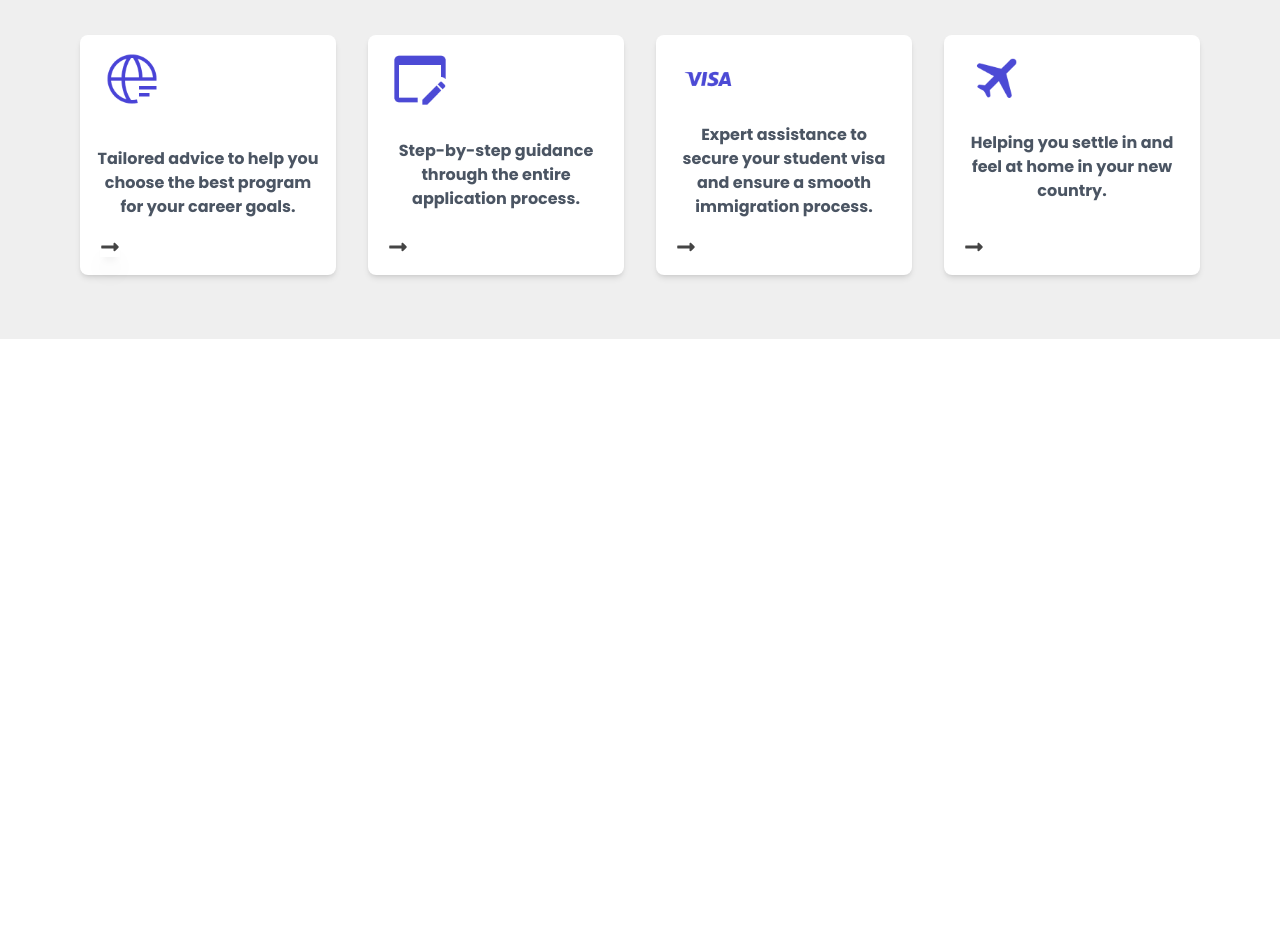
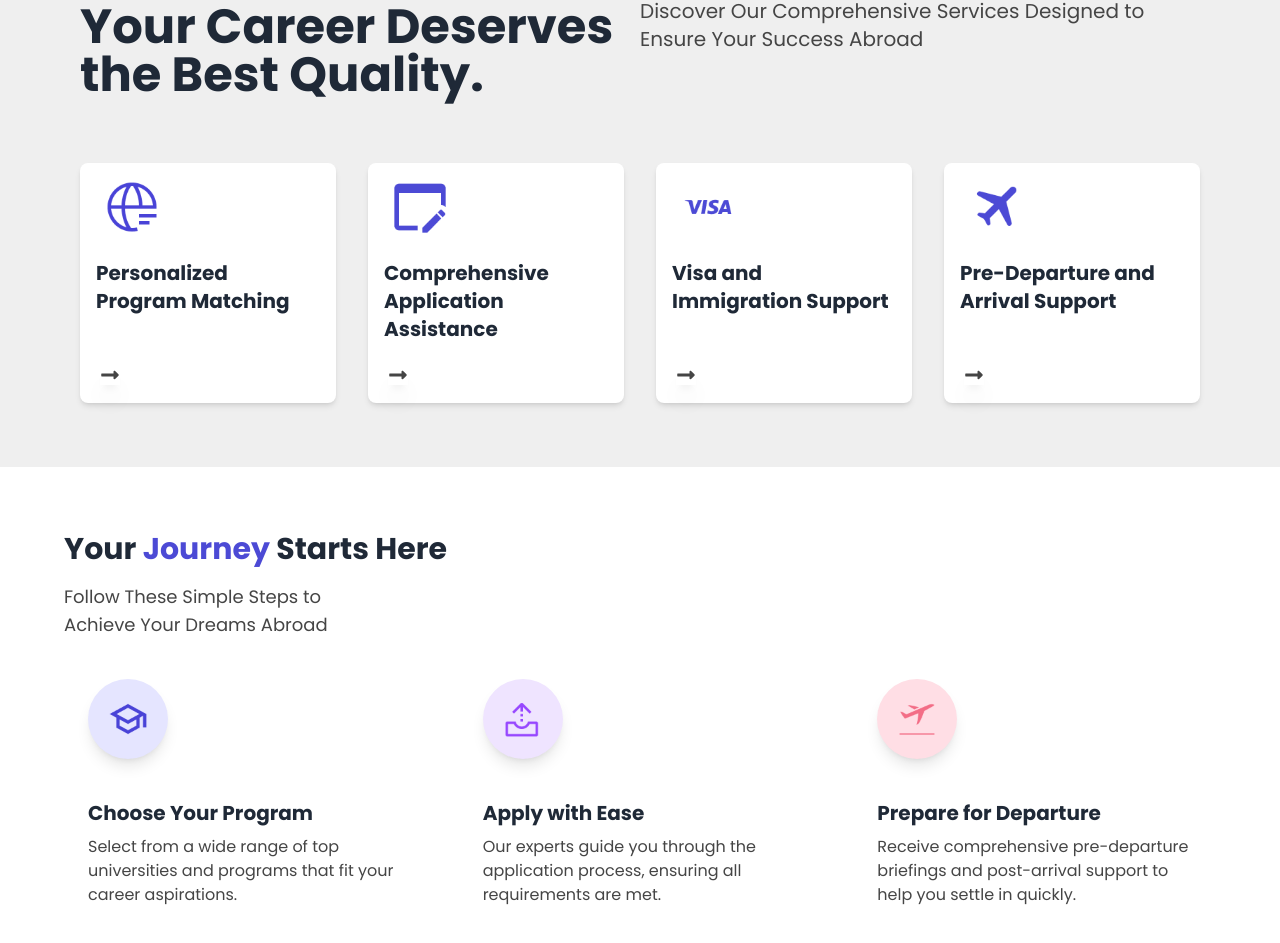
Before and after one commit to nikhilmahato21/study-abroad, a React (Vite) app: page / in a window 1280 px wide. Shown: the part 1777-2720 px from the top of the page. Before the commit the page ends 2116 px from the top, so only its background shows below. Built offline with nearby package versions, Linux system fonts and the light colour scheme.

Commit message:
process section

```diff
--- /dev/null
+++ b/src/components/Process.jsx
@@ -0,0 +1,59 @@
+import React from "react";
+import J1 from "../assets/journey-1.png";
+import J2 from "../assets/journey-2.png";
+import J3 from "../assets/journey-3.png";
+
+const process = [
+  {
+    title: "Choose Your Program",
+    description:
+      "Select from a wide range of top universities and programs that fit your career aspirations.",
+    icon: J1,
+    bg: "bg-circleSky",
+  },
+  {
+    title: "Apply with Ease",
+    description:
+      "Our experts guide you through the application process, ensuring all requirements are met.",
+    icon: J2,
+    bg: "bg-circlePurple",
+  },
+  {
+    title: "Prepare for Departure",
+    description:
+      "Receive comprehensive pre-departure briefings and post-arrival support to help you settle in quickly.",
+    icon: J3,
+    bg: "bg-circlePink",
+  },
+];
+
+const Process = () => {
+  return (
+    <div className="container mx-auto px-4 py-16 md:p-16 ">
+      <h1 className="text-3xl font-bold font-poppins mb-4">
+        Your <span className=" text-flyBlue">Journey</span> Starts Here
+      </h1>
+      <p className="text-graphite text-lg font-poppins max-w-80 mb-4">
+        Follow These Simple Steps to Achieve Your Dreams Abroad
+      </p>
+      <div className="grid grid-cols-1 md:grid-cols-3 gap-8">
+        {process.map((process) => {
+          return (
+            <div className="p-6  hover:rounded-lg hover:shadow-lg ">
+              <div
+                className={`h-20 w-20 mb-10 rounded-full flex justify-center items-center  shadow-lg ${process.bg}`}
+              >
+                <img src={process.icon} alt="" className="w-10" />
+              </div>
+
+              <h3 className="text-xl font-bold mb-2 font-poppins">{process.title}</h3>
+              <p className="text-graphite font-poppins">{process.description}</p>
+            </div>
+          );
+        })}
+      </div>
+    </div>
+  );
+};
+
+export default Process;
--- /dev/null
+++ b/src/components/ServiceCard.jsx
@@ -0,0 +1,40 @@
+import React, { useState } from "react";
+import { FaLongArrowAltRight } from "react-icons/fa";
+
+const ServiceCard = ({ service, index }) => {
+  const [isopen, setIsOpen] = useState(false);
+
+  return (
+    <div className="bg-white rounded-lg shadow-md  p-4  lg:h-60 relative hover:scale-105 ">
+      <div className="flex flex-col  mb-4">
+        <span className="w-14 mb-1 md:mb-6 mx-2">
+          <img src={service.icon} alt="" />
+        </span>
+        <h3
+          className={`text-xl font-bold text-gray-800 mb-3 font-poppins ${
+            isopen && "hidden"
+          }`}
+        >
+          {service.heading}
+        </h3>
+      </div>
+      <p
+        className={`text-gray-600 font-bold font-poppins text-center text-wrap  px-10 md:px-0  ${
+          !isopen && "hidden"
+        }`}
+      >
+        {service.description}
+      </p>
+      <div className="mt-4 absolute bottom-1 left-1">
+        <span
+          className="inline-block   hover:scale-150  text-graphite font-bold py-2 px-4 "
+          onClick={() => setIsOpen(!isopen)}
+        >
+          <FaLongArrowAltRight size={20} className=" shadow-xl" />
+        </span>
+      </div>
+    </div>
+  );
+};
+
+export default ServiceCard;
--- a/src/components/Services.jsx
+++ b/src/components/Services.jsx
@@ -4,13 +4,40 @@ import S2 from "../assets/service-2.png";
 import S3 from "../assets/service-3.png";
 import S4 from "../assets/service-4.png";
 import { FaLongArrowAltRight } from "react-icons/fa";
+import ServiceCard from "./ServiceCard";
+
+const services = [
+  {
+    icon: S1,
+    heading: "Personalized Program Matching",
+    description:
+      "Tailored advice to help you choose the best program for your career goals.",
+  },
+  {
+    icon: S2,
+    heading: "Comprehensive Application Assistance",
+    description:
+      "Step-by-step guidance through the entire application process.",
+  },
+  {
+    icon: S3,
+    heading: "Visa and Immigration Support",
+    description:
+      "Expert assistance to secure your student visa and ensure a smooth immigration process.",
+  },
+  {
+    icon: S4,
+    heading: "Pre-Departure and Arrival Support",
+    description: "Helping you settle in and feel at home in your new country.",
+  },
+];
 
 const Services = () => {
   const [isopen, setIsOpen] = useState(true);
   return (
     <section className="bg-baseGrey p-4 md:p-16  ">
       <div className="container mx-auto px-4">
-        <div className="text-center mb-16 md:flex ">
+        <div className=" mb-16 md:flex ">
           <div className="md:w-1/2 ">
             <h2 className="text-3xl font-bold text-gray-800 mb-4">
               OUR SERVICES
@@ -19,131 +46,15 @@ const Services = () => {
               Your Career Deserves <br /> the Best Quality.
             </h1>
           </div>
-          <div className="md:w-1/2   flex  justify-center items-center p-4">
-            <p className="text-center text-xl md:max-w-96 font-poppins text-graphite">
+          <div className="md:w-1/2   flex  justify-center items-center py-2">
+            <p className=" text-xl md:max-w-82 font-poppins text-graphite">
               Discover Our Comprehensive Services Designed to Ensure Your
               Success Abroad
             </p>
           </div>
         </div>
         <div className="grid grid-cols-1 md:grid-cols-2 lg:grid-cols-4 gap-8">
-          <div className="bg-white rounded-lg shadow-md  p-4  lg:h-60 relative ">
-            <div className="flex flex-col  mb-4">
-              <span className="w-14 mb-6 mx-2">
-                <img src={S1} alt="" />
-              </span>
-              <h3
-                className={`text-xl font-bold text-gray-800 mb-3 font-poppins ${
-                  isopen && "hidden"
-                }`}
-              >
-                Personalized Program Matching
-              </h3>
-            </div>
-            <p
-              className={`text-gray-600 font-bold font-poppins text-center  ${
-                !isopen && "hidden"
-              }`}
-            >
-              Tailored advice to help you choose the best program for your career goals.
-            </p>
-            <div className="mt-4 absolute bottom-1 left-1">
-              <span
-                className="inline-block   focus:scale-150  text-graphite font-bold py-2 px-4 "
-                onClick={() => setIsOpen(!isopen)}
-              >
-                <FaLongArrowAltRight size={20} className=" shadow-xl" />
-              </span>
-            </div>
-          </div>
-          <div className="bg-white rounded-lg shadow-md p-4  lg:h-60 relative">
-            <div className="flex flex-col mb-4">
-              <span className="w-14 mb-4 mx-2">
-                <img src={S2} alt="" />
-              </span>
-              <h3
-                className={`text-xl font-bold text-gray-800 mb-3 font-poppins ${
-                  isopen && "hidden"
-                }`}
-              >
-                Comprehensive Application Assistance
-              </h3>
-            </div>
-            <p
-              className={`text-gray-600 font-bold font-poppins text-center  ${
-                !isopen && "hidden"
-              }`}
-            >
-              Step-by-step guidance through the entire application process.
-            </p>
-            <div className="mt-1 absolute bottom-1 left-1">
-              <span
-                className="inline-block   hover:scale-150  text-graphite font-bold py-2 px-4 "
-                onClick={() => setIsOpen(!isopen)}
-              >
-                <FaLongArrowAltRight size={20} />
-              </span>
-            </div>
-          </div>
-          <div className="bg-white rounded-lg shadow-md p-4 lg:h-60 relative">
-            <div className="flex flex-col mb-4">
-              <span className="w-14   mx-2">
-                <img src={S3} alt="" />
-              </span>
-              <h3
-                className={`text-xl font-bold text-gray-800 mb-2 font-poppins ${
-                  isopen && "hidden"
-                }`}
-              >
-                Visa and Immigration Support
-              </h3>
-            </div>
-            <p
-              className={`text-gray-600 font-bold font-poppins text-center  ${
-                !isopen && "hidden"
-              }`}
-            >
-              Expert assistance to secure your student visa and ensure a smooth
-              immigration process.
-            </p>
-            <div className="mt-4 absolute bottom-1 left-1">
-              <span
-                className="inline-block   hover:scale-150  text-graphite font-bold py-2 px-4 "
-                onClick={() => setIsOpen(!isopen)}
-              >
-                <FaLongArrowAltRight size={20} />
-              </span>
-            </div>
-          </div>
-          <div className="bg-white rounded-lg shadow-md p-4 lg:h-60 relative">
-            <div className="flex flex-col mb-4">
-              <span className="w-14 mb-2 mx-2">
-                <img src={S4} alt="" />
-              </span>
-              <h3
-                className={`text-xl font-bold text-gray-800 mb-3 font-poppins ${
-                  isopen && "hidden"
-                }`}
-              >
-                Pre-Departure and Arrival Support
-              </h3>
-            </div>
-            <p
-              className={`text-gray-600 font-bold font-poppins text-center  ${
-                !isopen && "hidden"
-              }`}
-            >
-              Helping you settle in and feel at home in your new country.
-            </p>
-            <div className="mt-4 absolute bottom-1 left-1">
-              <span
-                className="inline-block   hover:scale-150  text-graphite font-bold py-2 px-4 "
-                onClick={() => setIsOpen(!isopen)}
-              >
-                <FaLongArrowAltRight size={20} />
-              </span>
-            </div>
-          </div>
+         { services.map((service,index)=> <ServiceCard key={index} index={index} service={service}/> )}
         </div>
       </div>
     </section>
--- a/src/pages/Landing.jsx
+++ b/src/pages/Landing.jsx
@@ -3,6 +3,7 @@ import Line from "../assets/Line2.svg";
 import Hero from "../components/Hero";
 import Connect from "../components/Connect";
 import Services from "../components/Services";
+import Process from "../components/Process";
 
 const Landing = () => {
   return (
@@ -10,6 +11,7 @@ const Landing = () => {
       <Hero />
       <Connect />
       <Services />
+      <Process />
     </div>
   );
 };
--- a/tailwind.config.js
+++ b/tailwind.config.js
@@ -10,7 +10,11 @@ export default {
         flyBlue: "#4C4AD5",
         baseGrey: "#EFEFEF",
         heroBlue: "#A3A3FD",
-        graphite:  "#454545"
+        graphite:  "#454545",
+        circleSky:"#E5E5FF",
+        circlePurple:"#EFE4FF",
+        circlePink:"#FFDEE5",
+
       },
       spacing: {
         64: "16rem", // Add a custom spacing value for the image height
```
Also changed, not shown: src/components/Connect.jsx (+23 -13 lines).
